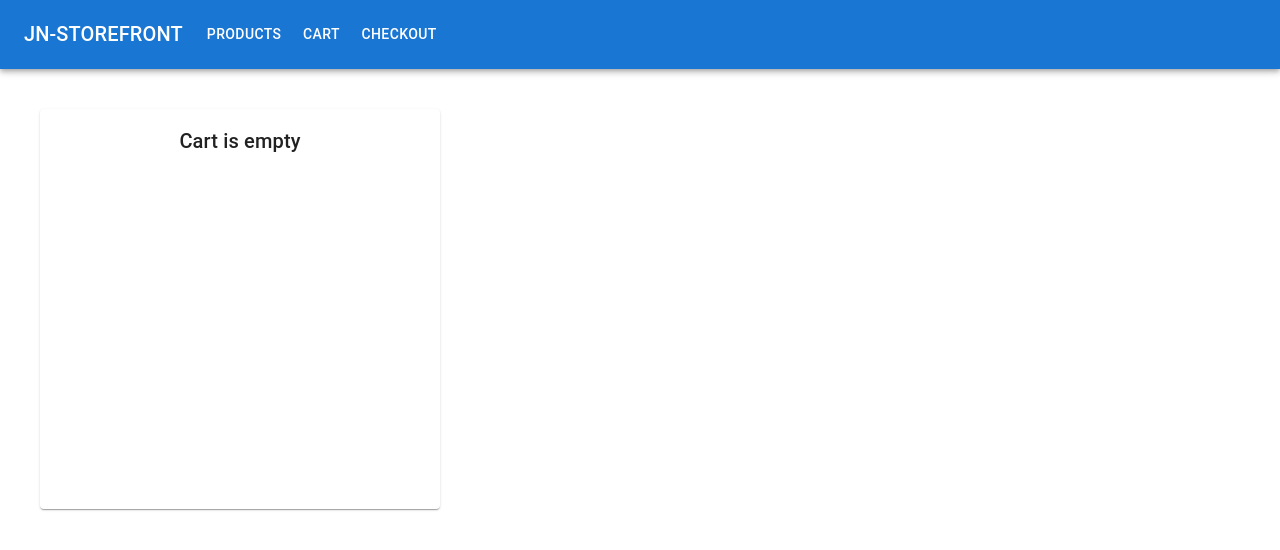
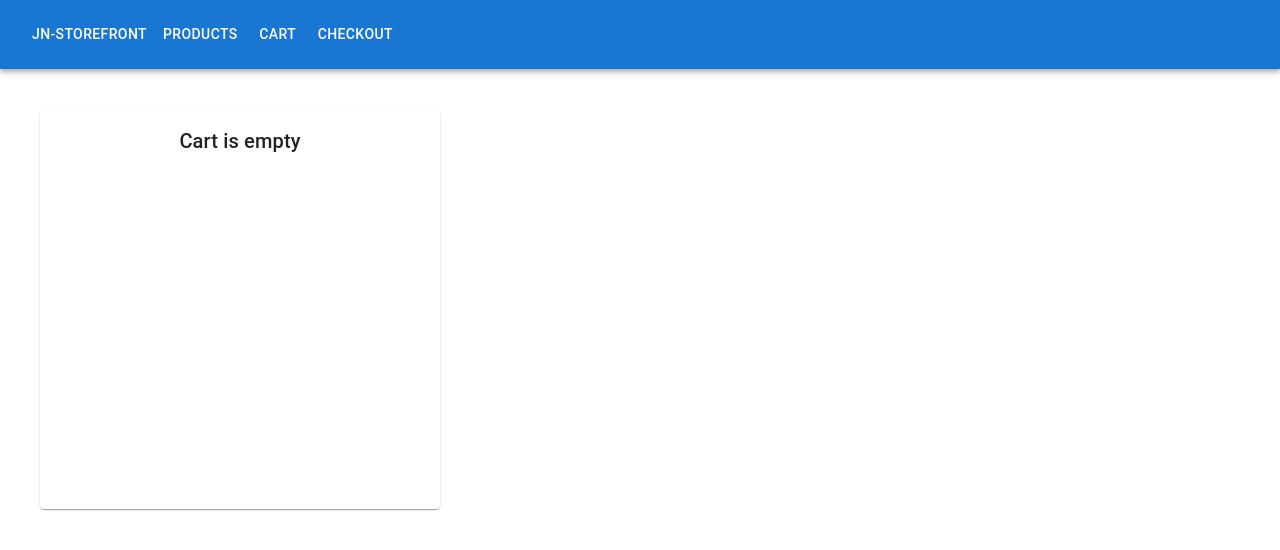
Before and after one commit to jngo225/finalproject-th, a React (Create React App) app: page /cart in a window 1280 px wide. Shown: the top 550 px of the page. Built offline with nearby package versions, Linux system fonts and the light colour scheme.

Commit message:
update Navbar.js

```diff
--- a/src/components/Navbar.js
+++ b/src/components/Navbar.js
@@ -2,10 +2,7 @@ import React, { useState } from 'react'
 import AppBar from '@mui/material/AppBar';
 import Box from '@mui/material/Box';
 import Toolbar from '@mui/material/Toolbar';
-import IconButton from '@mui/material/IconButton';
 import Typography from '@mui/material/Typography';
-import Menu from '@mui/material/Menu';
-import MenuIcon from '@mui/icons-material/Menu';
 import Container from '@mui/material/Container';
 import Button from '@mui/material/Button';
 import Home from './Home';
@@ -37,17 +34,25 @@ export default function Navigation() {
       <AppBar position="static">
         <Container maxWidth="xl">
           <Toolbar disableGutters>
-            <Typography
+            <Button
+              href="/"
+              sx={{ my: 2, color: "white", display: 'flex' }}
+            >
+              JN-STOREFRONT
+            </Button>
+
+
+            {/* <Typography
               variant="h6"
               noWrap
               component="div"
               sx={{ mr: 2, display: { xs: 'none', md: 'flex' } }}
             >
               JN-STOREFRONT
-            </Typography>
+            </Typography> */}
 
             <Box sx={{ flexGrow: 1, display: { xs: 'none', md: 'flex' } }}>
-              { pages.map((page) => (
+              {pages.map((page) => (
                 <Button
                   href={page.target}
                   sx={{ my: 2, color: "white", display: 'flex' }}
@@ -65,42 +70,15 @@ export default function Navigation() {
       <div>
         <Router>
           <Routes>
-              <Route path="/" element={<Home/>}/>
-              <Route path="/products" element={<Products/>}/>
-              <Route path="/products/:id" element={<ProductDetails/>}/>
-              <Route path="/cart" element={<Cart/>}/>
-              <Route path="/checkout" element={<Checkout/>}/>
-              <Route path="*" element={<NotFound/>}/>
+            <Route path="/" element={<Home />} />
+            <Route path="/products" element={<Products />} />
+            <Route path="/products/:id" element={<ProductDetails />} />
+            <Route path="/cart" element={<Cart />} />
+            <Route path="/checkout" element={<Checkout />} />
+            <Route path="*" element={<NotFound />} />
           </Routes>
         </Router>
       </div>
     </>
-
-//     <Router>
-//     <div className="Navigation">
-// <>
-//   <Navbar bg="dark" variant="dark">
-//     <Container>
-//     <Navbar.Brand as={Link} to="/">Home</Navbar.Brand>
-//     <Nav className="me-auto">
-//       <Nav.Link as={Link} to="/products">Products</Nav.Link>
-//       <Nav.Link as={Link} to="/cart">Cart</Nav.Link>
-//       <Nav.Link as={Link} to="/checkout">Checkout</Nav.Link>
-//     </Nav>
-//     </Container>
-//   </Navbar>
-// </>
-// <div>
-//     <Routes>
-//         <Route path="/" element={<Home/>}/>
-//         <Route path="/products" element={<Products/>}/>
-//         <Route path="/products/:id" element={<ProductDetails/>}/>
-//         <Route path="/cart" element={<Cart/>}/>
-//         <Route path="/checkout" element={<Checkout/>}/>
-//         <Route path="*" element={<NotFound/>}/>
-//     </Routes>
-// </div>
-//     </div>
-// </Router>
   );
 }
```
Lines whose indentation alone changed are shown as unchanged.
